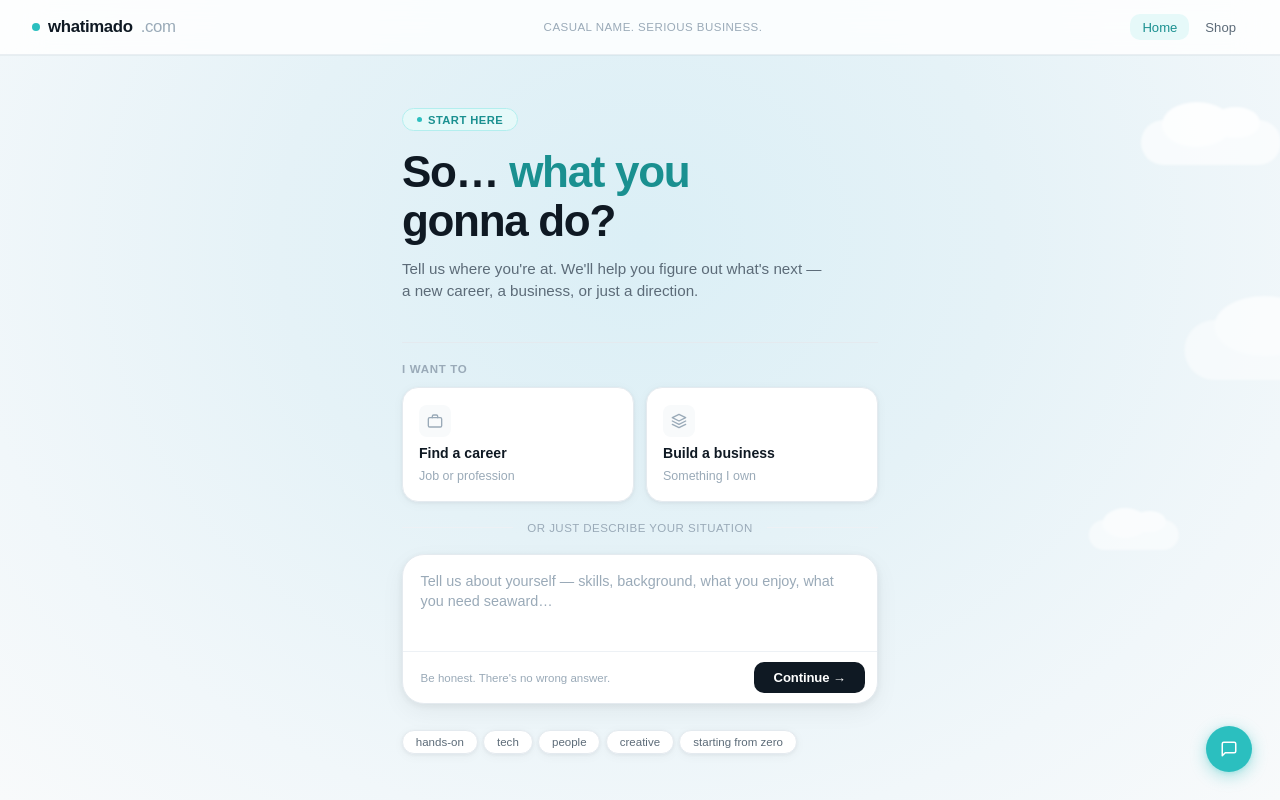
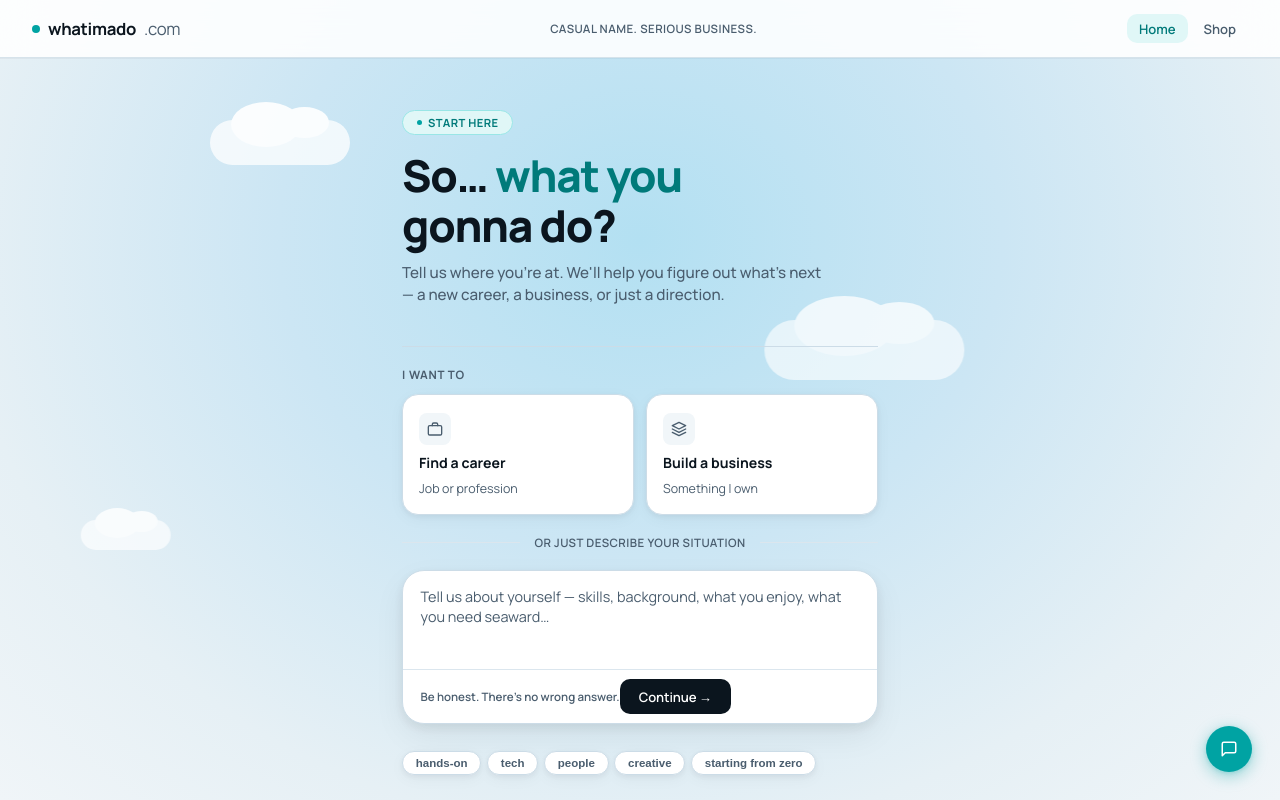
Before and after one commit to ashtonsemailis-collab/whatimado.com, a website: page index.html in a window 1280 px wide. Drawn offline with Linux system fonts and the light colour scheme.

Commit message:
Update index.html

```diff
--- a/index.html
+++ b/index.html
@@ -5,48 +5,49 @@
 <meta name="viewport" content="width=device-width, initial-scale=1.0, maximum-scale=1.0, user-scalable=no">
 <title>whatimado.com</title>
 <link rel="preconnect" href="https://fonts.googleapis.com">
-<link href="https://fonts.googleapis.com/css2 family=Manrope:wght@300;400;500;600;700;800&display=swap" rel="stylesheet">
+<link href="https://fonts.googleapis.com/css2?family=Manrope:wght@300;400;500;600;700;800&display=swap" rel="stylesheet">
 <style>
 *,*::before,*::after{box-sizing:border-box;margin:0;padding:0}
 :root{
-  --bg:#f4f7f9;
+  /* DOCUMENTATION: Darkened the sky background and enriched color tones for less blandness */
+  --bg:#e6f0f5;
   --surface:#ffffff;
-  --surface2:#f8fafb;
-  --ink:#0f1923;
-  --ink2:#2d3a45;
-  --mid:#5c6b78;
-  --faint:#9aaab8;
-  --line:#e4eaef;
-  --line2:#edf1f5;
-  --aqua:#2bbfbf;
-  --aqua2:#3dd4d4;
-  --aqua3:#e6f9f9;
-  --aqua4:#b3eeee;
-  --aqua-text:#1a9090;
-  --text:#0f1923;
-  --text2:#5c6b78;
-  --text3:#9aaab8;
-  --shadow-sm:0 1px 4px rgba(15,25,35,0.06),0 2px 12px rgba(15,25,35,0.04);
-  --shadow-md:0 2px 8px rgba(15,25,35,0.07),0 8px 24px rgba(15,25,35,0.05);
-  --shadow-lg:0 4px 16px rgba(15,25,35,0.08),0 16px 40px rgba(15,25,35,0.06);
+  --surface2:#f1f6f9;
+  --ink:#0b151e;
+  --ink2:#1a2a36;
+  --mid:#4a5d6e;
+  --faint:#8fa3b5;
+  --line:#ccdce7;
+  --line2:#dbe6ee;
+  --aqua:#00a3a3;
+  --aqua2:#00c2c2;
+  --aqua3:#e0f7f7;
+  --aqua4:#99e6e6;
+  --aqua-text:#007a7a;
+  --text:#0b151e;
+  --text2:#4a5d6e;
+  --text3:#8fa3b5;
+  --shadow-sm:0 2px 6px rgba(11,21,30,0.06),0 4px 16px rgba(11,21,30,0.04);
+  --shadow-md:0 4px 12px rgba(11,21,30,0.08),0 12px 32px rgba(11,21,30,0.06);
+  --shadow-lg:0 6px 20px rgba(11,21,30,0.1),0 20px 48px rgba(11,21,30,0.08);
   --radius-sm:10px;
   --radius-md:16px;
   --radius-lg:22px;
   --radius-xl:28px;
-  --connector:#d0dbe4;
+  --connector:#b0c8d8;
 }
 html,body{height:100%;font-family:'Manrope',sans-serif;background:var(--bg);color:var(--text);overflow-x:hidden;-webkit-font-smoothing:antialiased}
 body{min-height:100vh}
 
 /* BACKGROUND & CLOUDS */
-.bg-layer{position:fixed;inset:0;z-index:0;background:radial-gradient(ellipse at 50% 30%, #dbeff6 0%, #e5f2f7 40%, #f1f7fa 75%, #f8fafb 100%);pointer-events:none;overflow:hidden}
+/* DOCUMENTATION: Richer, deeper sky gradient blend */
+.bg-layer{position:fixed;inset:0;z-index:0;background:radial-gradient(ellipse at 50% 30%, #b3e0f2 0%, #cce6f4 40%, #e6f0f5 75%, #f0f5f8 100%);pointer-events:none;overflow:hidden}
 
 .cloud {
   position: absolute;
-  background: rgba(255, 255, 255, 0.75);
+  background: rgba(255, 255, 255, 0.82);
   border-radius: 100px;
-  filter: blur(1px);
-  animation: floatCloud linear infinite;
+  filter: blur(0.5px);
 }
 .cloud::before, .cloud::after {
   content: '';
@@ -67,23 +68,33 @@ body{min-height:100vh}
   right: 15%;
 }
 
-.cloud-1 { width: 140px; height: 45px; top: 15%; animation-duration: 55s; opacity: 0.85; }
-.cloud-2 { width: 200px; height: 60px; top: 40%; animation-duration: 80s; opacity: 0.65; }
-.cloud-3 { width: 90px; height: 30px; top: 65%; animation-duration: 40s; opacity: 0.7; }
+/* DOCUMENTATION: Added unique animations per cloud with custom initial positioning */
+.cloud-1 { width: 140px; height: 45px; top: 15%; animation: floatCloud1 55s linear infinite; opacity: 0.9; }
+.cloud-2 { width: 200px; height: 60px; top: 40%; animation: floatCloud2 80s linear infinite; opacity: 0.75; }
+.cloud-3 { width: 90px; height: 30px; top: 65%; animation: floatCloud3 40s linear infinite; opacity: 0.8; }
 
-@keyframes floatCloud {
-  0% { transform: translateX(100vw); }
+/* DOCUMENTATION: Clouds start scattered immediately across the page, but seamlessly loop back onto the screen */
+@keyframes floatCloud1 {
+  0% { transform: translateX(20vw); }
+  100% { transform: translateX(-250px); }
+}
+@keyframes floatCloud2 {
+  0% { transform: translateX(65vw); }
+  100% { transform: translateX(-250px); }
+}
+@keyframes floatCloud3 {
+  0% { transform: translateX(10vw); }
   100% { transform: translateX(-250px); }
 }
 
 /* HEADER */
-header{position:fixed;top:0;left:0;right:0;z-index:500;padding:.875rem 2rem;display:flex;justify-content:space-between;align-items:center;background:rgba(255,255,255,0.82);backdrop-filter:blur(20px);-webkit-backdrop-filter:blur(20px);border-bottom:1px solid rgba(228,234,239,0.8);box-shadow:0 1px 0 rgba(15,25,35,0.04)}
+header{position:fixed;top:0;left:0;right:0;z-index:500;padding:.875rem 2rem;display:flex;justify-content:space-between;align-items:center;background:rgba(255,255,255,0.88);backdrop-filter:blur(20px);-webkit-backdrop-filter:blur(20px);border-bottom:1px solid rgba(204,220,231,0.8);box-shadow:0 1px 0 rgba(11,21,30,0.04)}
 .logo{font-family:'Manrope',sans-serif;font-weight:700;font-size:1.05rem;letter-spacing:-.02em;color:var(--ink);cursor:pointer;display:flex;align-items:center;gap:.5rem}
 .logo-dot{width:8px;height:8px;border-radius:50%;background:var(--aqua)}
-.logo span{color:var(--faint);font-weight:400}
-.tagline{font-size:.72rem;font-weight:500;letter-spacing:.04em;color:var(--text3);text-transform:uppercase}
+.logo span{color:var(--mid);font-weight:400}
+.tagline{font-size:.72rem;font-weight:600;letter-spacing:.04em;color:var(--mid);text-transform:uppercase}
 .nav{display:flex;gap:.25rem;align-items:center}
-.nav-btn{font-family:'Manrope',sans-serif;font-size:.82rem;font-weight:500;color:var(--text2);background:none;border:none;cursor:pointer;transition:color .15s;padding:.35rem .75rem;border-radius:var(--radius-sm)}
+.nav-btn{font-family:'Manrope',sans-serif;font-size:.82rem;font-weight:600;color:var(--text2);background:none;border:none;cursor:pointer;transition:color .15s;padding:.35rem .75rem;border-radius:var(--radius-sm)}
 .nav-btn:hover{color:var(--ink);background:var(--surface2)}
 .nav-btn.active{color:var(--aqua-text);background:var(--aqua3)}
 
@@ -92,7 +103,6 @@ header{position:fixed;top:0;left:0;right:0;z-index:500;padding:.875rem 2rem;disp
 .screen.active{display:block}
 #screen-main{padding-top:4.25rem}
 
-/* UNIFIED CONTAINER STRUCT (Hero, Chooser, Wraps share identical width constraints) */
 .hero, .path-chooser, .prompt-wrap, .pills, #convo-thread, #ideas-panel, #journey-panel {
   max-width:540px;
   margin:0 auto;
@@ -105,10 +115,10 @@ header{position:fixed;top:0;left:0;right:0;z-index:500;padding:.875rem 2rem;disp
 .hero{padding-top:2.5rem;padding-bottom:1.25rem}
 .hero-chip{display:inline-flex;align-items:center;gap:.4rem;background:var(--aqua3);border:1px solid var(--aqua4);border-radius:100px;padding:.28rem .85rem;margin-bottom:1rem;opacity:0;animation:fadeUp .5s ease .1s forwards}
 .hero-chip-dot{width:5px;height:5px;border-radius:50%;background:var(--aqua)}
-.hero-chip-text{font-size:.7rem;font-weight:600;letter-spacing:.04em;text-transform:uppercase;color:var(--aqua-text)}
+.hero-chip-text{font-size:.7rem;font-weight:700;letter-spacing:.04em;text-transform:uppercase;color:var(--aqua-text)}
 .hero-title{font-weight:800;font-size:clamp(1.9rem,5.5vw,2.75rem);letter-spacing:-.03em;color:var(--ink);line-height:1.12;margin-bottom:.75rem;opacity:0;animation:fadeUp .5s ease .2s forwards}
 .hero-title em{font-style:normal;color:var(--aqua-text)}
-.hero-sub{font-size:.95rem;color:var(--text2);font-weight:400;line-height:1.45;opacity:0;animation:fadeUp .5s ease .3s forwards;max-width:420px}
+.hero-sub{font-size:.95rem;color:var(--text2);font-weight:500;line-height:1.45;opacity:0;animation:fadeUp .5s ease .3s forwards;max-width:420px}
 
 /* DIVIDER */
 .section-gap{max-width:540px;margin:1.25rem auto 0;padding:0 2rem;opacity:0;animation:fadeUp .5s ease .38s forwards}
@@ -116,36 +126,36 @@ header{position:fixed;top:0;left:0;right:0;z-index:500;padding:.875rem 2rem;disp
 
 /* PATH CHOOSER */
 .path-chooser{opacity:0;animation:fadeUp .5s ease .44s forwards}
-.path-label{font-size:.72rem;font-weight:600;letter-spacing:.06em;text-transform:uppercase;color:var(--text3);margin-bottom:.75rem}
+.path-label{font-size:.72rem;font-weight:700;letter-spacing:.06em;text-transform:uppercase;color:var(--text2);margin-bottom:.75rem}
 .path-btns{display:grid;grid-template-columns:1fr 1fr;gap:.75rem;margin-bottom:1.25rem}
 .path-btn{padding:1.1rem 1rem;background:var(--surface);border:1.5px solid var(--line);border-radius:var(--radius-md);color:var(--text);cursor:pointer;transition:all .18s;text-align:left;font-family:'Manrope',sans-serif;display:flex;flex-direction:column;gap:.5rem;box-shadow:var(--shadow-sm)}
 .path-btn:hover{border-color:var(--aqua4);box-shadow:var(--shadow-md);transform:translateY(-1px)}
-.path-btn.selected{border-color:var(--aqua);background:var(--aqua3);box-shadow:0 0 0 3px rgba(43,191,191,0.12),var(--shadow-sm)}
-.path-btn .pb-icon{width:32px;height:32px;border-radius:8px;background:var(--surface2);display:flex;align-items:center;justify-content:center;color:var(--faint);transition:all .18s}
+.path-btn.selected{border-color:var(--aqua);background:var(--aqua3);box-shadow:0 0 0 3px rgba(0,163,163,0.12),var(--shadow-sm)}
+.path-btn .pb-icon{width:32px;height:32px;border-radius:8px;background:var(--surface2);display:flex;align-items:center;justify-content:center;color:var(--mid);transition:all .18s}
 .path-btn:hover .pb-icon{background:var(--aqua3);color:var(--aqua)}
-.path-btn.selected .pb-icon{background:rgba(43,191,191,0.18);color:var(--aqua)}
+.path-btn.selected .pb-icon{background:rgba(0,163,163,0.18);color:var(--aqua)}
 .path-btn .pb-icon svg{width:16px;height:16px;stroke:currentColor;fill:none;stroke-width:2;stroke-linecap:round;stroke-linejoin:round}
 .path-btn .pb-title{font-weight:700;font-size:.88rem;color:var(--ink);transition:color .18s}
 .path-btn.selected .pb-title{color:var(--aqua-text)}
-.path-btn .pb-sub{font-size:.78rem;color:var(--text3);font-weight:400}
-.path-or{font-size:.72rem;font-weight:500;letter-spacing:.04em;color:var(--text3);margin-bottom:1.25rem;display:flex;align-items:center;gap:.875rem;text-transform:uppercase}
+.path-btn .pb-sub{font-size:.78rem;color:var(--mid);font-weight:400}
+.path-or{font-size:.72rem;font-weight:600;letter-spacing:.04em;color:var(--mid);margin-bottom:1.25rem;display:flex;align-items:center;gap:.875rem;text-transform:uppercase}
 .path-or::before,.path-or::after{content:'';flex:1;height:1px;background:var(--line2)}
 
 /* PROMPT BOX */
 .prompt-wrap{padding-bottom:1rem;opacity:0;animation:fadeUp .5s ease .5s forwards}
 .prompt-box{background:var(--surface);border:1.5px solid var(--line);border-radius:var(--radius-lg);overflow:hidden;box-shadow:var(--shadow-md);transition:border-color .18s,box-shadow .18s}
-.prompt-box:focus-within{border-color:var(--aqua4);box-shadow:0 0 0 3px rgba(43,191,191,0.1),var(--shadow-md)}
+.prompt-box:focus-within{border-color:var(--aqua4);box-shadow:0 0 0 3px rgba(0,163,163,0.1),var(--shadow-md)}
 .prompt-ta{width:100%;padding:1rem 1.1rem;font-family:'Manrope',sans-serif;font-size:.9rem;font-weight:400;border:none;outline:none;background:transparent;color:var(--ink);resize:none;min-height:84px;line-height:1.4}
-.prompt-ta::placeholder{color:var(--text3)}
-.prompt-foot{display:flex;justify-content:space-between;align-items:center;padding:.6rem .75rem .6rem 1.1rem;border-top:1px solid var(--line2)}
-.prompt-hint{font-size:.72rem;font-weight:500;color:var(--text3)}
+.prompt-ta::placeholder{color:var(--mid)}
+.prompt-foot{display:flex;justify-space:between;align-items:center;padding:.6rem .75rem .6rem 1.1rem;border-top:1px solid var(--line2)}
+.prompt-hint{font-size:.72rem;font-weight:600;color:var(--mid)}
 .prompt-btn{padding:.52rem 1.2rem;background:var(--ink);color:#fff;border:none;border-radius:var(--radius-sm);font-family:'Manrope',sans-serif;font-size:.82rem;font-weight:600;cursor:pointer;transition:all .18s;letter-spacing:-.01em}
-.prompt-btn:hover{background:var(--ink2);transform:translateY(-1px);box-shadow:0 4px 12px rgba(15,25,35,0.2)}
+.prompt-btn:hover{background:var(--ink2);transform:translateY(-1px);box-shadow:0 4px 12px rgba(11,21,30,0.2)}
 .prompt-btn:disabled{opacity:.35;cursor:not-allowed;transform:none;box-shadow:none}
 
 /* PILLS */
 .pills{display:flex;gap:.35rem;flex-wrap:wrap;margin-top:.65rem;opacity:0;animation:fadeUp .5s ease .55s forwards}
-.pill{font-size:.72rem;font-weight:500;padding:.3rem .8rem;border:1.5px solid var(--line);border-radius:100px;color:var(--text2);background:var(--surface);cursor:pointer;transition:all .15s;box-shadow:var(--shadow-sm)}
+.pill{font-size:.72rem;font-weight:600;padding:.3rem .8rem;border:1.5px solid var(--line);border-radius:100px;color:var(--text2);background:var(--surface);cursor:pointer;transition:all .15s;box-shadow:var(--shadow-sm)}
 .pill:hover{border-color:var(--aqua4);color:var(--aqua-text);background:var(--aqua3);box-shadow:none}
 
 /* ── BUBBLE CHAIN ── */
@@ -227,11 +237,11 @@ header{position:fixed;top:0;left:0;right:0;z-index:500;padding:.875rem 2rem;disp
 
 .chain-reply{display:flex;justify-content:flex-end;width:100%}
 .node-reply{width:62%;background:var(--surface);border:1.5px solid var(--line);border-radius:var(--radius-md);overflow:hidden;transition:all .18s;box-shadow:var(--shadow-sm)}
-.node-reply:focus-within{border-color:var(--aqua4);box-shadow:0 0 0 3px rgba(43,191,191,0.1),var(--shadow-sm)}
+.node-reply:focus-within{border-color:var(--aqua4);box-shadow:0 0 0 3px rgba(0,163,163,0.1),var(--shadow-sm)}
 .reply-ta{width:100%;padding:.65rem .95rem;font-family:'Manrope',sans-serif;font-size:.84rem;font-weight:400;border:none;outline:none;background:transparent;color:var(--ink);resize:none;min-height:56px;line-height:1.45}
 .reply-foot{display:flex;justify-content:flex-end;padding:.28rem .4rem;border-top:1px solid var(--line2)}
 .reply-send{padding:.32rem .875rem;background:var(--aqua);color:#fff;border:none;border-radius:8px;font-family:'Manrope',sans-serif;font-size:.78rem;font-weight:700;cursor:pointer;transition:all .18s}
-.reply-send:hover{background:var(--aqua2);box-shadow:0 3px 10px rgba(43,191,191,0.35)}
+.reply-send:hover{background:var(--aqua2);box-shadow:0 3px 10px rgba(0,163,163,0.35)}
 
 .typing-dots{display:flex;align-items:center;gap:5px;padding:.1rem 0}
 .typing-dots span{width:5px;height:5px;background:var(--aqua4);border-radius:50%;animation:typingDot 1.3s ease-in-out infinite}
@@ -252,7 +262,7 @@ header{position:fixed;top:0;left:0;right:0;z-index:500;padding:.875rem 2rem;disp
 .it-tagline{font-size:.84rem;color:var(--text2);font-weight:400;line-height:1.45;margin-bottom:.65rem}
 .it-why{font-size:.72rem;font-weight:500;color:var(--text2);padding:.35rem .75rem;background:var(--aqua3);border-left:2px solid var(--aqua4);border-radius:0 6px 6px 0}
 .it-choose-btn{margin-top:.875rem;padding:.46rem 1.05rem;background:var(--ink);color:#fff;border:none;border-radius:var(--radius-sm);font-family:'Manrope',sans-serif;font-size:.82rem;font-weight:600;cursor:pointer;transition:all .18s}
-.it-choose-btn:hover{background:var(--ink2);transform:translateY(-1px);box-shadow:0 4px 12px rgba(15,25,35,0.18)}
+.it-choose-btn:hover{background:var(--ink2);transform:translateY(-1px);box-shadow:0 4px 12px rgba(11,21,30,0.18)}
 
 /* ── JOURNEY ── */
 #journey-panel{display:none;padding-top:2rem;padding-bottom:7rem}
@@ -267,7 +277,7 @@ header{position:fixed;top:0;left:0;right:0;z-index:500;padding:.875rem 2rem;disp
 .stage-card.open{border-color:var(--aqua4);box-shadow:var(--shadow-md)}
 .stage-head{display:flex;align-items:center;gap:.875rem;padding:.95rem 1.1rem;cursor:pointer}
 .stage-num{width:28px;height:28px;border-radius:50%;border:1.5px solid var(--line2);display:flex;align-items:center;justify-content:center;font-size:.65rem;font-weight:700;color:var(--text3);flex-shrink:0;transition:all .18s}
-.stage-card.done .stage-num{background:linear-gradient(135deg,#2bbfbf,#3dd4d4);border-color:transparent;color:#fff;box-shadow:0 2px 8px rgba(43,191,191,0.4)}
+.stage-card.done .stage-num{background:linear-gradient(135deg,#00a3a3,#00c2c2);border-color:transparent;color:#fff;box-shadow:0 2px 8px rgba(0,163,163,0.4)}
 .stage-label{font-weight:600;font-size:.9rem;color:var(--ink);flex:1}
 .stage-arrow{font-size:.65rem;color:var(--text3);transition:transform .2s}
 .stage-card.open .stage-arrow{transform:rotate(90deg)}
@@ -277,7 +287,7 @@ header{position:fixed;top:0;left:0;right:0;z-index:500;padding:.875rem 2rem;disp
 .tasks{display:flex;flex-direction:column;gap:.5rem;margin-bottom:.875rem}
 .task-row{display:flex;gap:.6rem;align-items:flex-start}
 .task-check{width:16px;height:16px;border-radius:5px;border:1.5px solid var(--line);background:transparent;cursor:pointer;flex-shrink:0;margin-top:3px;appearance:none;-webkit-appearance:none;transition:all .18s}
-.task-check:checked{background:linear-gradient(135deg,#2bbfbf,#3dd4d4);border-color:transparent}
+.task-check:checked{background:linear-gradient(135deg,#00a3a3,#00c2c2);border-color:transparent}
 .task-text{font-size:.86rem;color:var(--text2);font-weight:400;line-height:1.45}
 .stage-done-btn{padding:.44rem 1.05rem;background:transparent;border:1.5px solid var(--line);border-radius:var(--radius-sm);color:var(--text2);font-family:'Manrope',sans-serif;font-size:.82rem;font-weight:500;cursor:pointer;transition:all .18s}
 .stage-done-btn:hover{border-color:var(--aqua);color:var(--aqua-text);background:var(--aqua3)}
@@ -296,11 +306,11 @@ header{position:fixed;top:0;left:0;right:0;z-index:500;padding:.875rem 2rem;disp
 .store-img svg{width:30px;height:30px;stroke:currentColor;fill:none;stroke-width:1.5;stroke-linecap:round;stroke-linejoin:round}
 .store-name{font-weight:600;font-size:.9rem;color:var(--ink);margin-bottom:.15rem}
 .store-price{font-size:.84rem;font-weight:400;color:var(--text2)}
-.store-soon{font-size:.72rem;font-weight:500;letter-spacing:.04em;color:var(--text3);margin-top:.75rem;text-transform:uppercase}
+.store-soon{font-size:.72rem;font-weight:700;letter-spacing:.04em;color:var(--mid);margin-top:.75rem;text-transform:uppercase}
 
 /* FAB */
-.help-fab{position:fixed;bottom:1.75rem;right:1.75rem;z-index:700;width:46px;height:46px;border-radius:50%;background:var(--aqua);border:none;cursor:pointer;display:flex;align-items:center;justify-content:center;box-shadow:0 4px 16px rgba(43,191,191,0.4),0 1px 4px rgba(43,191,191,0.2);transition:all .18s}
-.help-fab:hover{background:var(--aqua2);transform:scale(1.08);box-shadow:0 6px 20px rgba(43,191,191,0.5)}
+.help-fab{position:fixed;bottom:1.75rem;right:1.75rem;z-index:700;width:46px;height:46px;border-radius:50%;background:var(--aqua);border:none;cursor:pointer;display:flex;align-items:center;justify-content:center;box-shadow:0 4px 16px rgba(0,163,163,0.4),0 1px 4px rgba(0,163,163,0.2);transition:all .18s}
+.help-fab:hover{background:var(--aqua2);transform:scale(1.08);box-shadow:0 6px 20px rgba(0,163,163,0.5)}
 .help-fab svg{width:18px;height:18px;stroke:#fff;fill:none;stroke-width:2;stroke-linecap:round;stroke-linejoin:round}
 
 /* ANIMATIONS & CONFETTI */
@@ -436,7 +446,6 @@ header{position:fixed;top:0;left:0;right:0;z-index:500;padding:.875rem 2rem;disp
 </button>
 
 <script>
-/* DOCUMENTATION: Global context definitions cleaned up and neatly initialized */
 let selectedPath = null,
     savedSkills = '',
     savedIdeas = [],
@@ -505,7 +514,6 @@ function resetAll() {
   document.getElementById('prompt-hint-text').textContent = "Be honest. There's no wrong answer.";
   document.getElementById('skills-input').placeholder = "Tell us about yourself — skills, background, what you enjoy, what you need…";
 
-  /* DOCUMENTATION: Consolidated dynamic element lookup arrays for layout resets */
   ['path-chooser', 'prompt-wrap', 'pills-wrap'].forEach(id => {
     const el = document.getElementById(id);
     if(el) el.style.display = '';
@@ -565,7 +573,6 @@ function addConnectorAndTyping(pair) {
   return pair;
 }
 
-/* DOCUMENTATION: Cleaned up ghost tracking references to ensure full stability */
 function resolveTyping(text, hasChoices, choices, showReply) {
   const aiRow = document.getElementById('typing-ai');
   if (aiRow) {
```
